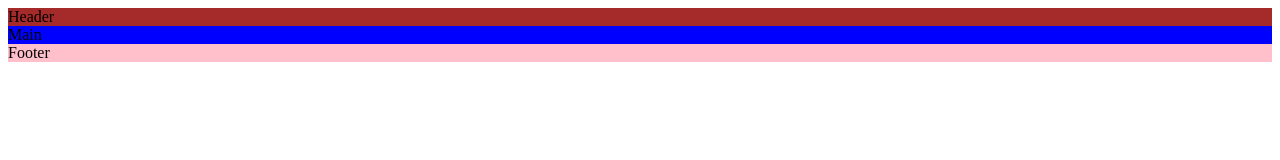
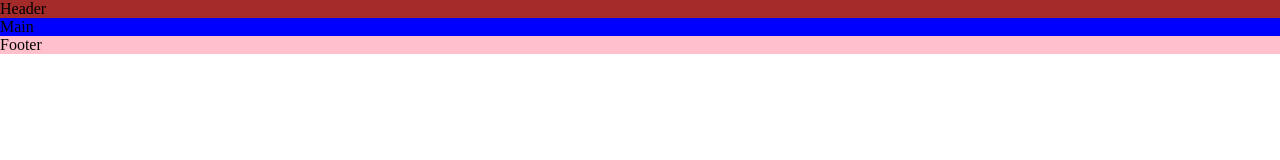
Before and after one commit to okeme511/Gym-buddies, a plain HTML site: page index.html in a window 1280 px wide. Drawn offline with Linux system fonts and the light colour scheme.

Commit message:
Add asterisk wildcard selector to remove browser default

```diff
--- a/assets/css/style.css
+++ b/assets/css/style.css
@@ -1,3 +1,9 @@
+/* Asterisk style to remove default styling*/
+* {
+    padding: 0;
+    margin: 0;
+    box-sizing: border-box;
+}
 /* Header */
 header {
     background-color: brown;
```
